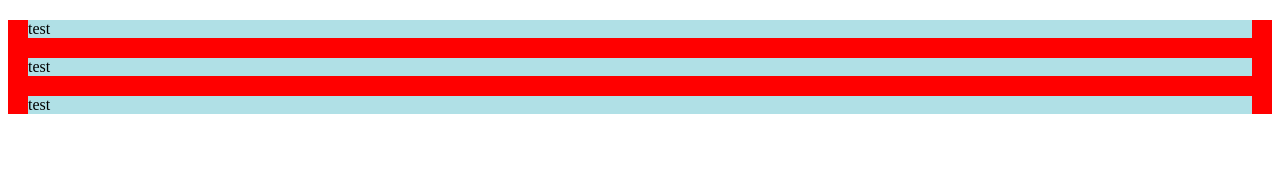
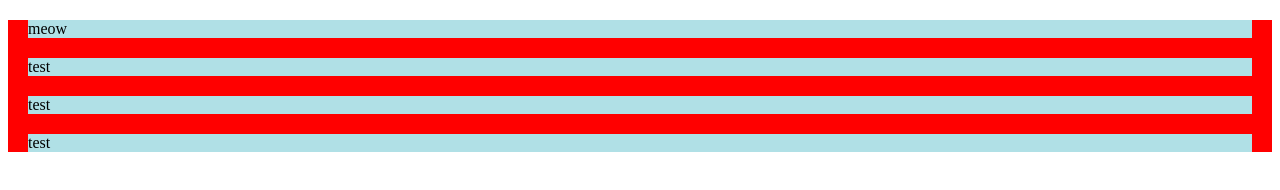
Before and after one commit to visualarchive/web-test, a plain HTML site: page index.html in a window 1280 px wide. Drawn offline with Linux system fonts and the light colour scheme.

Commit message:
Update index.html

```diff
--- a/index.html
+++ b/index.html
@@ -14,7 +14,7 @@
 
 <div style="background-color: red;">
  <div style="background-color: powderblue; margin: 20px">
-
+     meow
  </div>
  <div style="background-color: powderblue; margin: 20px">test</div>
  <div style="background-color: powderblue; margin: 20px">test</div>
```
